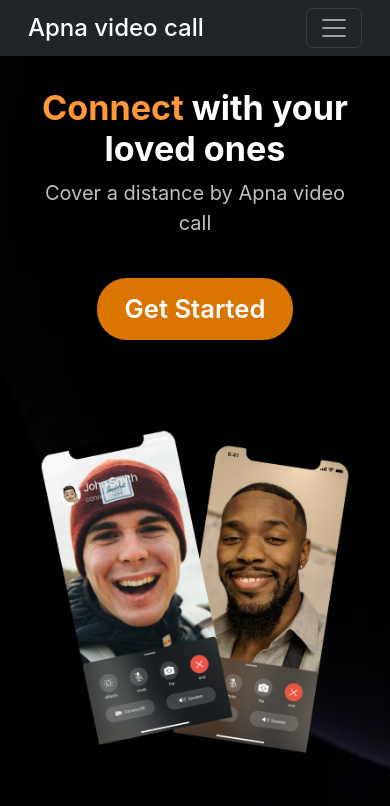
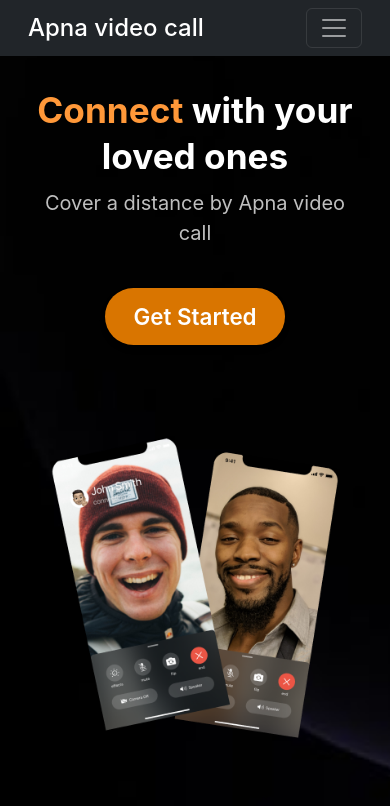
Before and after one commit to ramkrishna415/ApnaVideocall, a React (Create React App) app in the folder frontend/: page / in a window 390 px wide. Shown: the top 806 px of the page. Built offline with nearby package versions, Linux system fonts and the light colour scheme.

Commit message:
some changed

```diff
--- a/frontend/src/App.css
+++ b/frontend/src/App.css
@@ -99,64 +99,51 @@ justify-content: center;
   text-align: center;
 }
 
-
 @media (max-width: 768px) {
-
-  /* 1. Container ki height fixed vh se auto ki taaki scroll normal chale */
   .landingPageContainer {
     height: auto;
     min-height: 100vh;
   }
 
-  /* 2. Navigation Bar: Links ko chhupa diya ya stack karne ke liye */
   .landingPageContainer nav {
     flex-direction: column;
     gap: 1rem;
     padding-inline: 1rem;
   }
 
-  .landingPageContainer nav .navlist {
-    gap: 1.2rem;
-    font-size: 1rem;
-    flex-wrap: wrap;
-    justify-content: center;
-  }
-
-  /* 3. Main Hero Section: Upar Text, Niche Image */
+  /* 1. Main container ki height auto ki aur spacing badhai */
   .landingMainContainer {
-    flex-direction: column;
-    height: auto;
+    flex-direction: column !important;
+    height: auto !important;
     padding-inline: 1.5rem;
     padding-block: 2rem;
     gap: 2.5rem;
     text-align: center;
   }
 
+  /* 2. Text aur button ko center kiya */
   .landingMainContainer>div:nth-child(1) {
-    font-size: 1.6rem; /* Font size chhota kiya mobile ke liye */
+    font-size: 1.4rem !important;
     display: flex;
     flex-direction: column;
     align-items: center;
+    width: 100%;
   }
 
-  .landingMainContainer>div:nth-child(1) div[role='button'] {
-    margin-top: 1.2rem;
-    padding: 0.8rem 1.5rem;
+  /* 3. Heading size mobile ke liye chota kiya */
+  .landingMainContainer h1 {
+    font-size: 2.2rem !important;
+    line-height: 1.3;
   }
 
-  .landingMainContainer>div:nth-child(1) div[role='button'] a {
-    font-size: 1.3rem;
-  }
-
-  /* Main Section Image Adjustment */
+  /* 4. Image ko strict responsive width di aur fixed vh hataya */
   .landingMainContainer>div:nth-child(2) img {
-    height: auto;
-    width: 80vw; /* Desktop vh se hata kar width responsive ki */
-    max-width: 320px;
+    height: auto !important;
+    width: 80vw !important;
+    max-width: 290px !important;
     margin: 0 auto;
   }
 
-  /* 4. Meet Container (Meeting Room Layout) */
   .meetContainer {
     flex-direction: column;
     height: auto;
@@ -167,11 +154,10 @@ justify-content: center;
   .leftPanel, .rightPanel {
     height: auto;
     justify-content: center;
-    text-align: center;
   }
 
   .rightPanel > img {
-    width: 80vw; /* Full width approach for mobile images */
+    width: 80vw;
     max-width: 350px;
   }
 }
```
